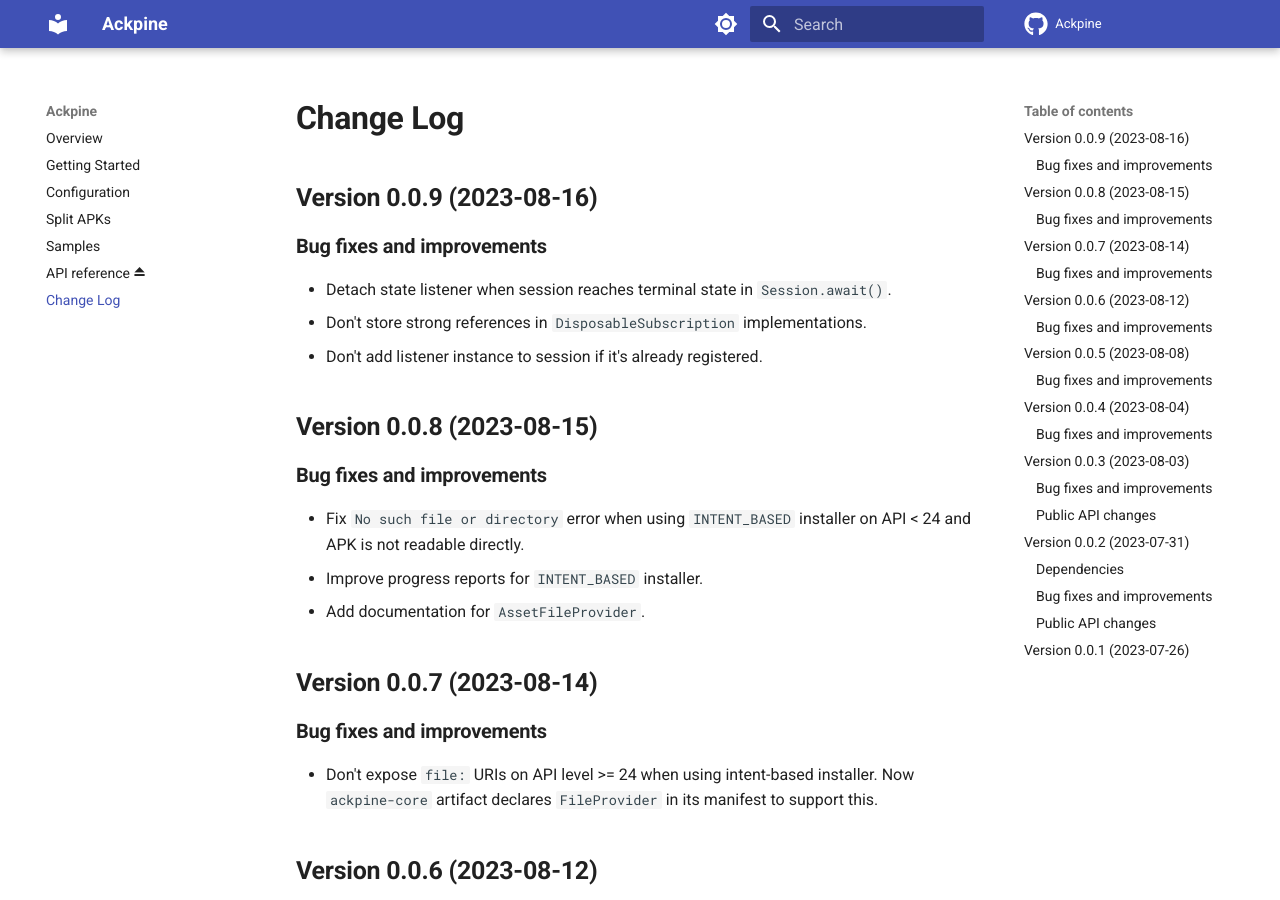
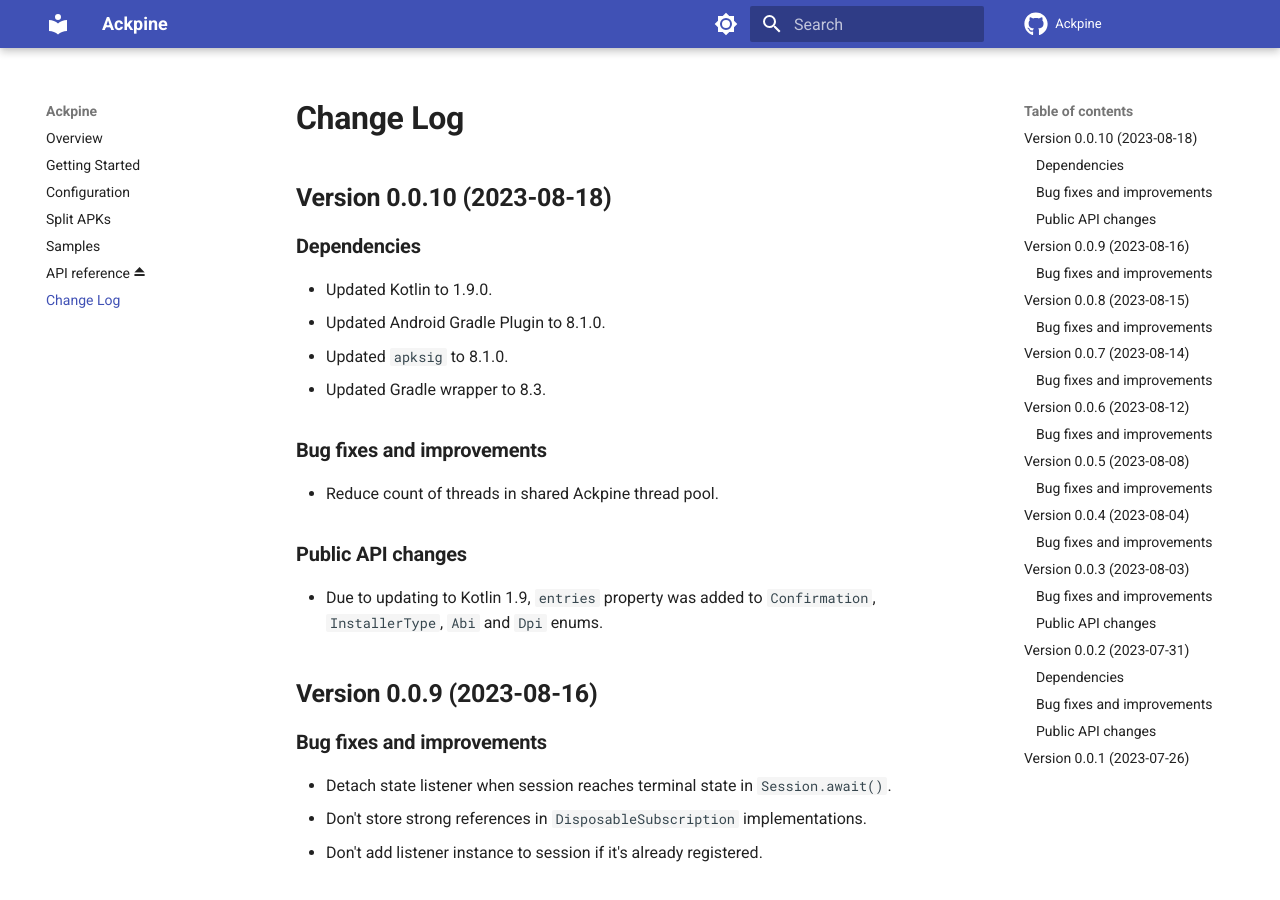
Before and after one commit to solrudev/Ackpine, an MkDocs documentation site: the page built from docs/changelog.md, in a window 1280 px wide and 900 px high. Built offline with MkDocs 1.6.1 and Material for MkDocs 9.7.7, drawn with Linux system fonts in a browser that asks for light colours; comment, search, counter and statistics services are not loaded.

Commit message:
add version 0.0.10 to changelog

```diff
--- a/docs/changelog.md
+++ b/docs/changelog.md
@@ -1,5 +1,23 @@
 Change Log
 ==========
+
+Version 0.0.10 (2023-08-18)
+--------------------------
+
+### Dependencies
+
+- Updated Kotlin to 1.9.0.
+- Updated Android Gradle Plugin to 8.1.0.
+- Updated `apksig` to 8.1.0.
+- Updated Gradle wrapper to 8.3.
+
+### Bug fixes and improvements
+
+- Reduce count of threads in shared Ackpine thread pool.
+
+### Public API changes
+
+- Due to updating to Kotlin 1.9, `entries` property was added to `Confirmation`, `InstallerType`, `Abi` and `Dpi` enums.
 
 Version 0.0.9 (2023-08-16)
 --------------------------
```
